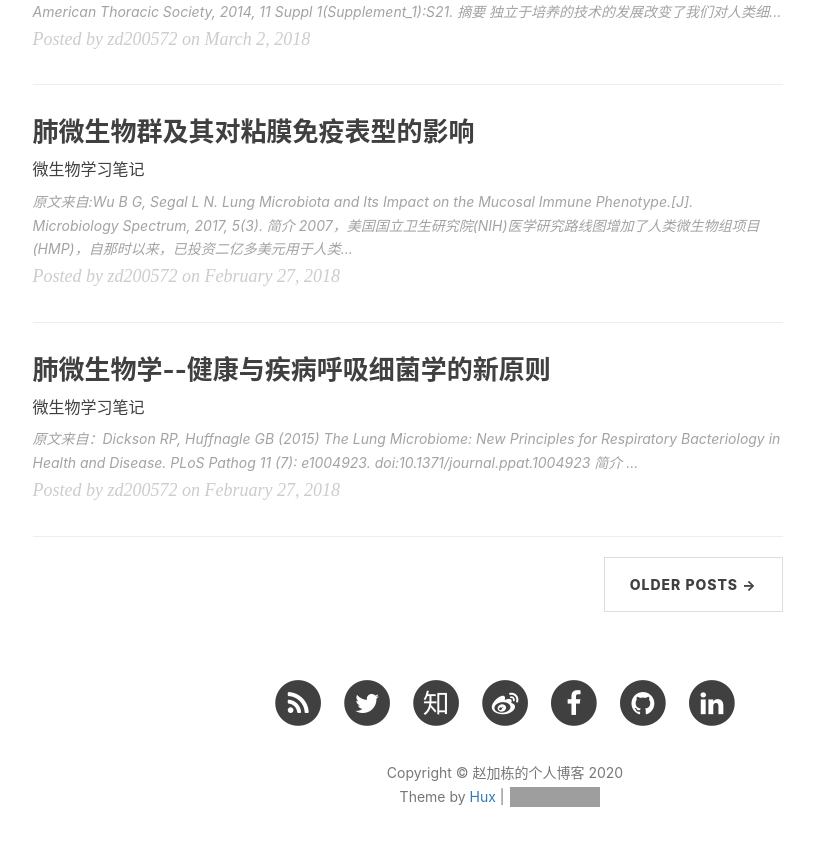
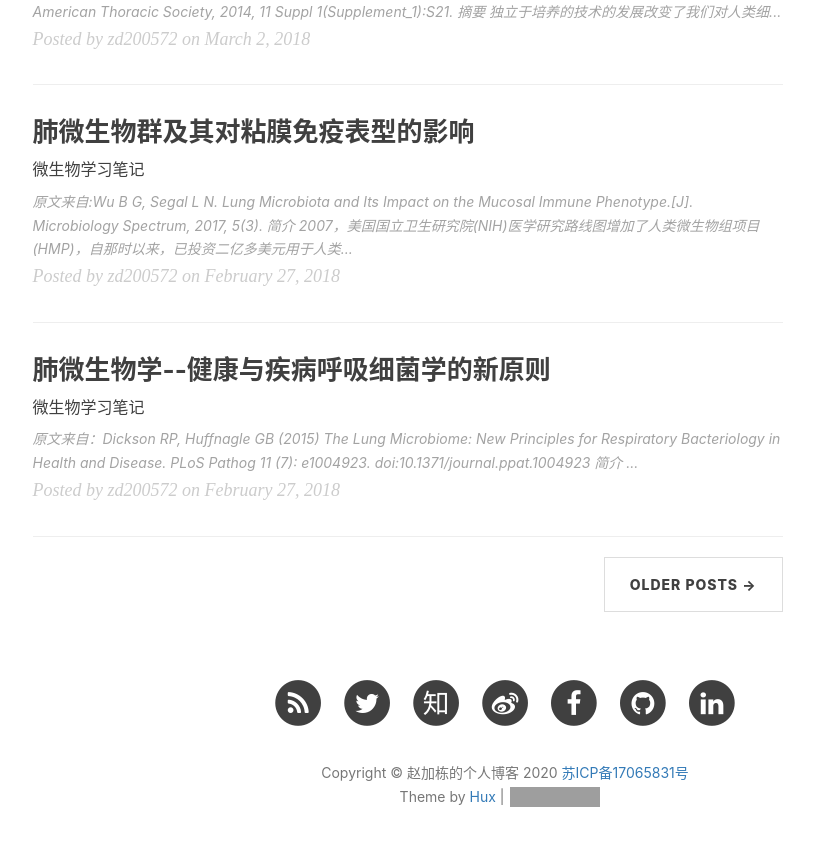
Before and after one commit to zd200572/zd200572.github.io, a Jekyll site: the page built from index.html, in a window 1280 px wide and 900 px high, scrolled down 2277 px. Shown: the top 846 px of the window, without its empty margins (135-949 px from the left). Built offline with Jekyll 4.4.1, drawn with Linux system fonts in a browser that asks for light colours; nearby versions of some CDN libraries; the list of posts is cut into pages by our own code; comment, search, counter and statistics services are not loaded; grey boxes are pictures that could not be loaded.

Commit message:
Update footer.html

```diff
--- a/_includes/footer.html
+++ b/_includes/footer.html
@@ -81,6 +81,7 @@
                 </ul>
                 <p class="copyright text-muted">
                     Copyright &copy; {{ site.title }} {{ site.time | date: '%Y' }}
+                    <a href="http://www.beian.miit.gov.cn/%20">苏ICP备17065831号</a>
                     <br>
                     Theme by <a href="http://huangxuan.me">Hux</a> |
                     <iframe
```
